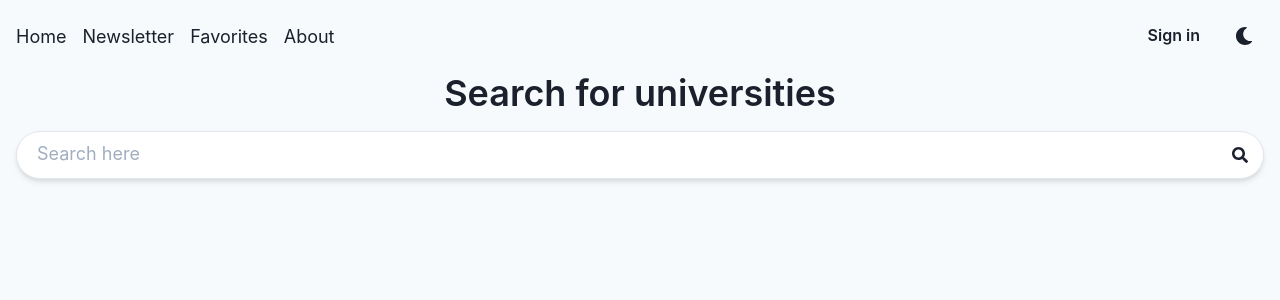
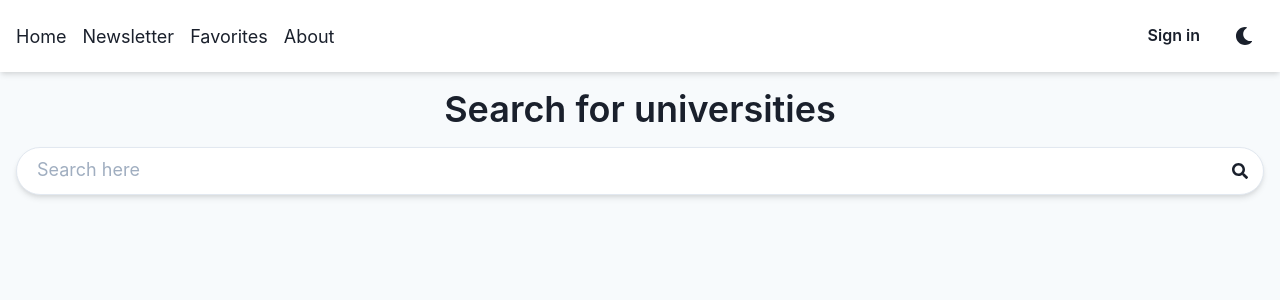
Before and after one commit to dandyling/university-search, a React (Create React App) app: page / in a window 1280 px wide. Shown: the top 300 px of the page. Built offline with nearby package versions, Linux system fonts and the light colour scheme; no server answers.

Commit message:
feat: :lipstick: Make the navbar responsive (WIP)

```diff
--- a/src/ColorModeSwitcher.tsx
+++ b/src/ColorModeSwitcher.tsx
@@ -1,18 +1,18 @@
-import * as React from "react"
+import * as React from "react";
 import {
   useColorMode,
   useColorModeValue,
   IconButton,
   IconButtonProps,
-} from "@chakra-ui/react"
-import { FaMoon, FaSun } from "react-icons/fa"
+} from "@chakra-ui/react";
+import { FaMoon, FaSun } from "react-icons/fa";
 
-type ColorModeSwitcherProps = Omit<IconButtonProps, "aria-label">
+type ColorModeSwitcherProps = Omit<IconButtonProps, "aria-label">;
 
 export const ColorModeSwitcher: React.FC<ColorModeSwitcherProps> = (props) => {
-  const { toggleColorMode } = useColorMode()
-  const text = useColorModeValue("dark", "light")
-  const SwitchIcon = useColorModeValue(FaMoon, FaSun)
+  const { toggleColorMode } = useColorMode();
+  const text = useColorModeValue("dark", "light");
+  const SwitchIcon = useColorModeValue(FaMoon, FaSun);
 
   return (
     <IconButton
@@ -20,11 +20,11 @@ export const ColorModeSwitcher: React.FC<ColorModeSwitcherProps> = (props) => {
       fontSize="lg"
       variant="ghost"
       color="current"
-      marginLeft="2"
+      marginLeft={{ base: 0, md: 2 }}
       onClick={toggleColorMode}
       icon={<SwitchIcon />}
       aria-label={`Switch to ${text} mode`}
       {...props}
     />
-  )
-}
+  );
+};
--- a/src/components/Layout.tsx
+++ b/src/components/Layout.tsx
@@ -17,7 +17,7 @@ export const Layout = (props: Props) => {
       direction="column"
       backgroundColor="gray.50"
     >
-      <NavBar p={4} />
+      <NavBar />
       <Box flex={1} overflowY="scroll">
         {children}
       </Box>
--- a/src/components/NavBar.tsx
+++ b/src/components/NavBar.tsx
@@ -1,14 +1,28 @@
-import { Button, Flex, Link, List, ListItem, useToast } from "@chakra-ui/react";
-import React from "react";
+import {
+  Box,
+  Button,
+  Flex,
+  Icon,
+  Link,
+  List,
+  ListItem,
+  useBreakpointValue,
+  useToast,
+  Text,
+} from "@chakra-ui/react";
+import React, { useState } from "react";
 import { Link as RLink } from "react-router-dom";
 import { useRecoilValue } from "recoil";
 import { userState } from "../App";
 import { ColorModeSwitcher } from "../ColorModeSwitcher";
 import firebase from "firebase/app";
+import { FaBars, FaTimes } from "react-icons/fa";
 
 export const NavBar = (props: any) => {
+  const [isOpen, setIsOpen] = useState(false);
   const user = useRecoilValue(userState);
   const toast = useToast();
+  const isSidebar = useBreakpointValue({ base: true, md: false });
 
   const handleSignOut = async () => {
     await firebase.auth().signOut();
@@ -19,16 +33,47 @@ export const NavBar = (props: any) => {
     });
   };
 
+  const handleToggle = () => {
+    setIsOpen((value) => !value);
+  };
+
+  const show = !isSidebar || (isSidebar && isOpen);
+
   return (
     <Flex
+      direction={{ base: "column", md: "row" }}
+      alignItems={{ base: "flex-start", md: "center" }}
+    >
+      <Box pl={[4, 4, 0]} pt={[4, 4, 0]}>
+        <MenuToggle onToggle={handleToggle} isOpen={isOpen} />
+      </Box>
+      {show && (
+        <Flex
+          position={{ base: "fixed", md: "static" }}
+          top={{ base: 8, md: 0 }}
+          mb={4}
+          w={{ base: "80vw", md: "100%" }}
+          p={4}
+          backgroundColor="white"
+          zIndex={9999}
           as="header"
-      justifyContent="space-between"
-      alignItems="center"
+          justifyContent={{ base: "flex-start", md: "space-between" }}
+          flexDirection={{ base: "column", md: "row" }}
+          alignItems={{ base: "flex-start", md: "center" }}
+          boxShadow="md"
           {...props}
         >
-      <Flex as="nav" alignItems="center">
-        <List display="flex" flexDirection="row">
-          <ListItem mr={4}>
+          <List
+            as="nav"
+            flexDirection={{ base: "column", md: "row" }}
+            alignItems={{ base: "flex-start", md: "center" }}
+            display="flex"
+          >
+            <ListItem
+              w={{ base: "100%", md: "auto" }}
+              mr={[0, 0, 4]}
+              my={[2, 2, 0]}
+            >
               <Link
                 _active={{ textDecoration: "none" }}
                 _hover={{ textDecoration: "none" }}
@@ -36,10 +81,14 @@ export const NavBar = (props: any) => {
                 as={RLink}
                 to="/"
               >
-              Home
+                <Text minW="100%">Home</Text>
               </Link>
             </ListItem>
-          <ListItem mr={4}>
+            <ListItem
+              w={{ base: "100%", md: "auto" }}
+              mr={[0, 0, 4]}
+              my={[2, 2, 0]}
+            >
               <Link
                 _active={{ textDecoration: "none" }}
                 _hover={{ textDecoration: "none" }}
@@ -47,10 +96,14 @@ export const NavBar = (props: any) => {
                 as={RLink}
                 to="/newsletter"
               >
-              Newsletter
+                <Text minW="100%">Newsletter</Text>
               </Link>
             </ListItem>
-          <ListItem mr={4}>
+            <ListItem
+              w={{ base: "100%", md: "auto" }}
+              mr={[0, 0, 4]}
+              my={[2, 2, 0]}
+            >
               <Link
                 _active={{ textDecoration: "none" }}
                 _hover={{ textDecoration: "none" }}
@@ -58,10 +111,10 @@ export const NavBar = (props: any) => {
                 as={RLink}
                 to="/favorites"
               >
-              Favorites
+                <Text minW="100%">Favorites</Text>
               </Link>
             </ListItem>
-          <ListItem>
+            <ListItem w={{ base: "100%", md: "auto" }} my={[2, 2, 0]}>
               <Link
                 _active={{ textDecoration: "none" }}
                 _hover={{ textDecoration: "none" }}
@@ -69,24 +122,55 @@ export const NavBar = (props: any) => {
                 as={RLink}
                 to="/about"
               >
-              About
+                <Text minW="100%">About</Text>
               </Link>
             </ListItem>
           </List>
-      </Flex>
-      <Flex>
+          <Flex
+            flexDirection={{ base: "column", md: "row" }}
+            alignItems={{ base: "flex-start", md: "center" }}
+          >
             {user && (
-          <Button variant="ghost" onClick={handleSignOut}>
+              <Button
+                pl={{ base: 0, md: 4 }}
+                variant="ghost"
+                onClick={handleSignOut}
+              >
                 Sign out
               </Button>
             )}
             {!user && (
-          <Button as={RLink} to="/signin" variant="ghost">
+              <Button
+                pl={{ base: 0, md: 4 }}
+                as={RLink}
+                to="/signin"
+                variant="ghost"
+              >
                 Sign in
               </Button>
             )}
             <ColorModeSwitcher />
           </Flex>
         </Flex>
+      )}
+    </Flex>
   );
 };
+
+interface MenuToggleProps {
+  onToggle(): void;
+  isOpen: boolean;
+}
+
+const MenuToggle = ({ onToggle, isOpen }: MenuToggleProps) => {
+  return (
+    <Box
+      display={{ base: "flex", md: "none" }}
+      justifyContent="center"
+      alignItems="center"
+      onClick={onToggle}
+    >
+      {isOpen ? <Icon as={FaTimes} /> : <Icon as={FaBars} />}
+    </Box>
+  );
+};
```
Lines whose indentation alone changed are shown as unchanged.
